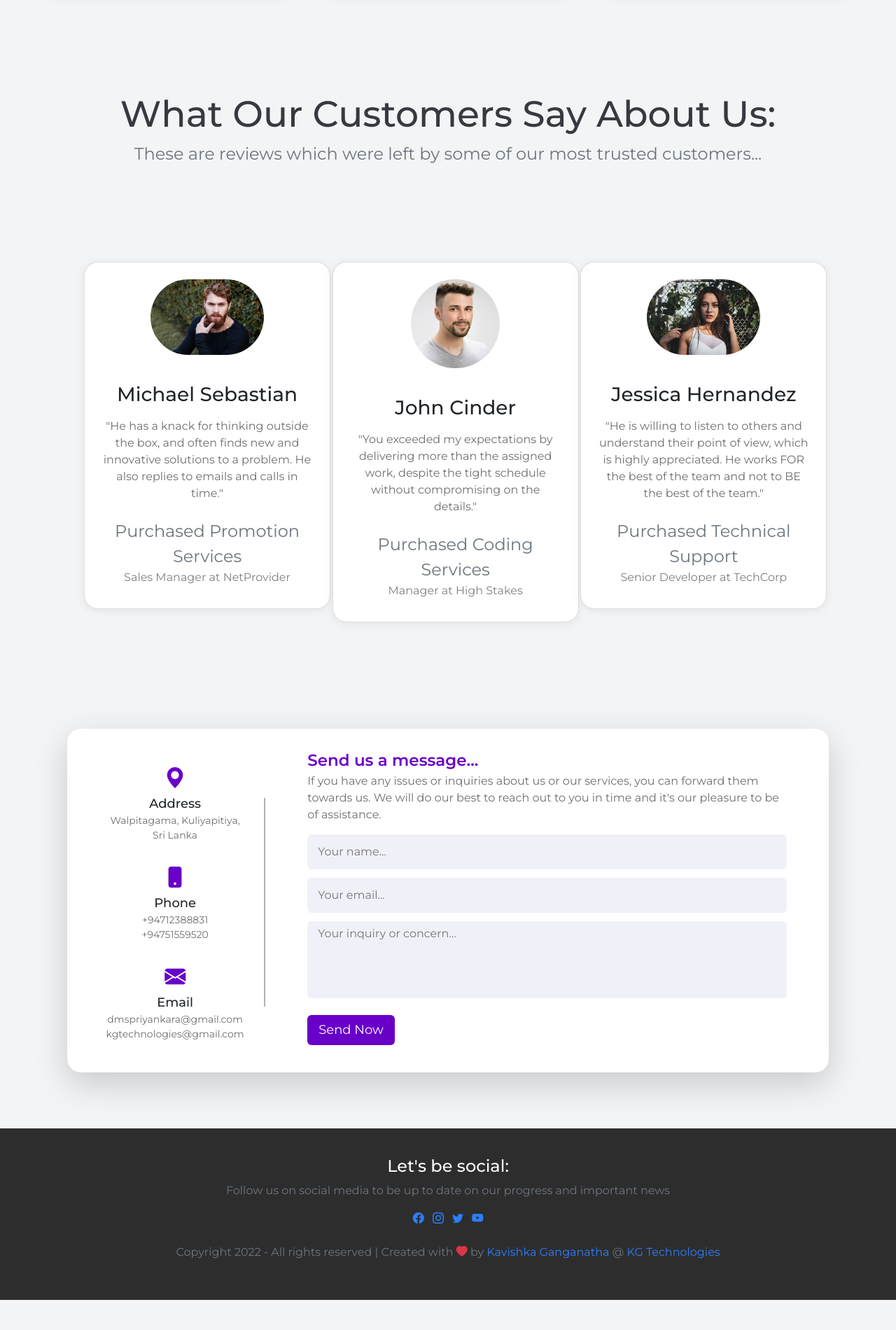
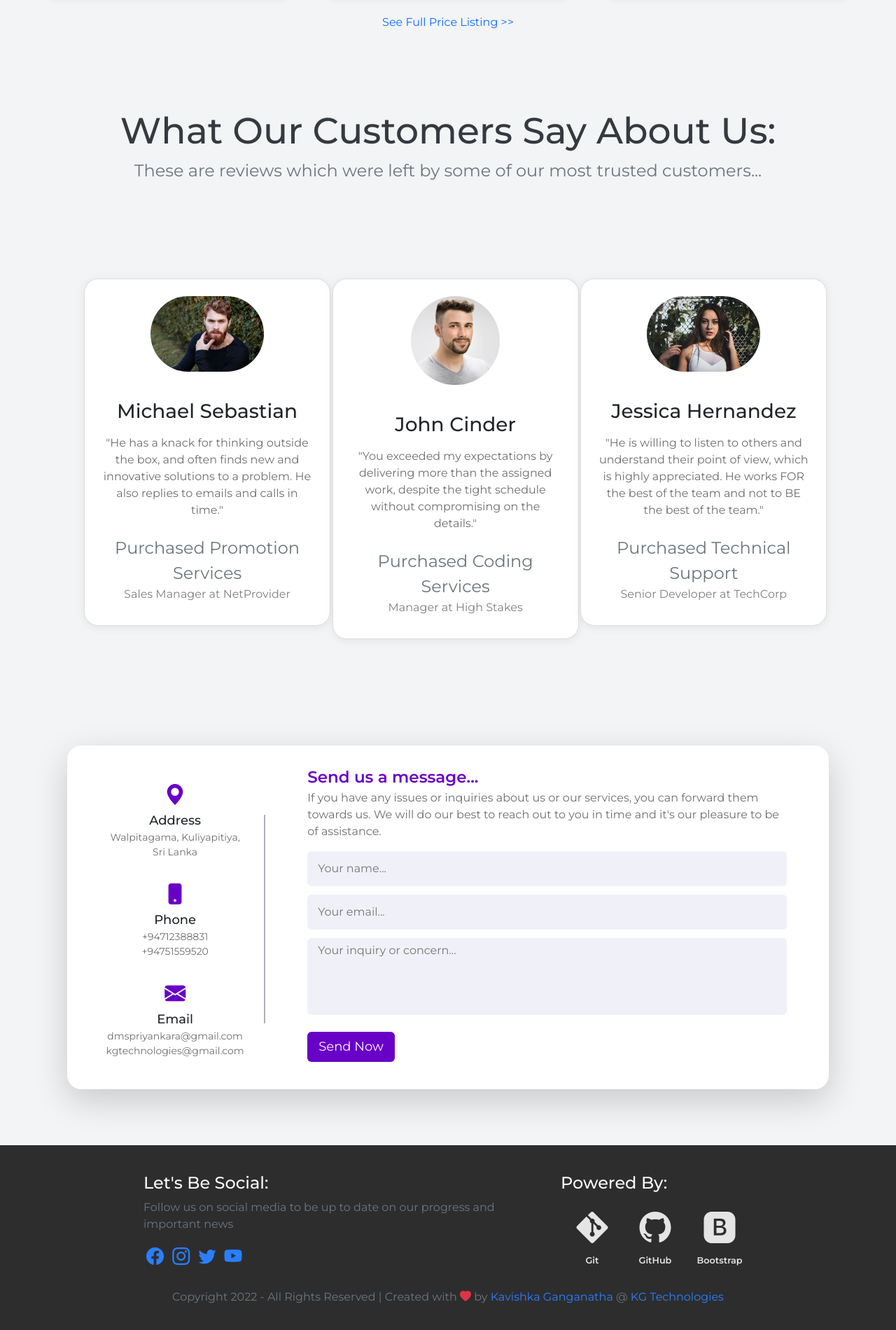
Before and after one commit to DevKAVI/project-kgt, a plain HTML site: page index.html in a window 1280 px wide. Shown: the part 4613-6513 px from the top of the page at 70% size. Before the commit the page ends 6470 px from the top, so only its background shows below. Drawn offline with Linux system fonts and the light colour scheme; files whose address does not match are found by name.

Commit message:
fine adjustments

```diff
--- a/assets/css/responsive-styles.css
+++ b/assets/css/responsive-styles.css
@@ -3,6 +3,10 @@
 @media only screen and (max-width: 1098px) {
   .section-4 .card {
     width: auto;
+  }
+
+  footer .container-fluid .row {
+    justify-content: unset !important;
   }
 }
 
@@ -68,6 +72,18 @@
     display: none;
   }
 
+  .section-1 {
+    padding: 8vmin 0vmin;
+  }
+
+  .section-1 .container {
+    max-width: none;
+  }
+
+  .section-1 .row .col-md-6 .pray img {
+    display: none;
+  }
+
   .section-1 .row .col-md-6 .panel {
     position: initial;
     width: initial;
@@ -120,13 +136,14 @@
   }
 
   footer .ft-cright,
-  .ft-flw {
+  .ft-flw,
+  .ft-power {
     padding-top: 2vmin;
     padding-bottom: 2vmin;
   }
 
   .ft-cright {
-    padding-bottom: 50px !important;
+    margin-bottom: 70px !important;
   }
 }
 
@@ -150,6 +167,10 @@
   .section-4 .card {
     width: 18em;
   }
+
+  .ft-power div {
+    display: block !important;
+  }
 }
 
 /** screen size 320px **/
--- a/assets/css/styles.css
+++ b/assets/css/styles.css
@@ -490,10 +490,24 @@ footer p > span {
 
 footer .column i {
   color: rgb(42, 127, 255);
+  font-size: 25px;
 }
 
 footer .column i + i {
   padding: 0 0.5em;
+}
+
+.ft-power div {
+  display: grid !important;
+}
+
+.ft-power i,
+.c-span {
+  color: #e5e5e5;
+}
+
+.ft-power i {
+  font-size: 45px;
 }
 
 /****** Bottom Navigation ******/
@@ -513,7 +527,8 @@ footer .column i + i {
   background-color: rgba(255, 255, 255);
 }
 
-#btmNavGrid {
+#btmNavGrid,
+.icon-grid {
   text-align: center;
   padding-bottom: 0.5rem;
   padding-top: 0.5rem;
@@ -525,13 +540,16 @@ footer .column i + i {
   margin-right: auto;
 }
 
-#btmNavGrid div {
+#btmNavGrid div,
+.c-div {
   display: block;
   text-align: center;
   float: left;
 }
 
-#btmNavGrid i {
+#btmNavGrid i,
+.c-icon {
+  color: black;
   font-size: 20px;
   font-weight: bold;
   margin-left: 0.5rem;
@@ -539,7 +557,8 @@ footer .column i + i {
   vertical-align: middle;
 }
 
-#btmNavGrid span {
+#btmNavGrid span,
+.c-span {
   display: block;
   margin-top: 5px;
   font-size: 0.8rem;
--- a/assets/js/main.js
+++ b/assets/js/main.js
@@ -1,11 +1,11 @@
 // Loads the page from the start when refreshed
-if (history.scrollRestoration) {
-  history.scrollRestoration = "manual";
-} else {
-  window.onbeforeunload = function () {
-    window.scrollTo(0, 0);
-  };
-}
+// if (history.scrollRestoration) {
+//   history.scrollRestoration = "manual";
+// } else {
+//   window.onbeforeunload = function () {
+//     window.scrollTo(0, 0);
+//   };
+// }
 
 // Sticky Navigation Function
 let navbar = $(".navbar");
--- a/index.html
+++ b/index.html
@@ -289,6 +289,24 @@
                 </div>
               </div>
             </div>
+            <a
+              class="text-center text-decoration-none text-primary"
+              href="#fullPrice"
+              data-toggle="collapse"
+              data-aos="fade-down"
+              data-aos-offset="-100"
+              data-aos-delay="800"
+              role="button"
+              aria-expanded="false"
+              aria-controls="fullPrice"
+              >See Full Price Listing >></a
+            >
+
+            <div class="collapse" id="fullPrice">
+              <div class="d-flex flex-wrap align-items-center">
+                <div class="card card-body">- In Development -</div>
+              </div>
+            </div>
           </div>
         </div>
       </section>
@@ -434,9 +452,9 @@
     <!--Footer-->
     <footer>
       <div class="container-fluid" id="about-us">
-        <div class="row text text-center">
-          <div class="ft-flw col-12">
-            <h4 class="text-light">Let's be social:</h4>
+        <div class="row text justify-content-center">
+          <div class="ft-flw col-6">
+            <h4 class="text-light">Let's Be Social:</h4>
             <p class="text-muted">
               Follow us on social media to be up to date on our progress and
               important news
@@ -448,9 +466,25 @@
               <i class="bi bi-youtube p-1"></i>
             </div>
           </div>
-          <div class="ft-cright col-12">
+          <div class="ft-power col-3">
+            <h4 class="text-light">Powered By:</h4>
+            <div class="icon-grid c-div">
+              <div>
+                <i class="bi bi-git c-icon"></i><span class="c-span">Git</span>
+              </div>
+              <div>
+                <i class="bi bi-github c-icon"></i
+                ><span class="c-span">GitHub</span>
+              </div>
+              <div>
+                <i class="bi bi-bootstrap-fill c-icon"></i
+                ><span class="c-span">Bootstrap</span>
+              </div>
+            </div>
+          </div>
+          <div class="ft-cright col-12 text-center">
             <p class="pt-4 text-muted text-center">
-              Copyright 2022 - All rights reserved | Created with
+              Copyright 2022 - All Rights Reserved | Created with
               <i class="bi bi-heart-fill text-danger"></i> by
               <span>Kavishka Ganganatha</span> @ <span>KG Technologies</span>
             </p>
```
